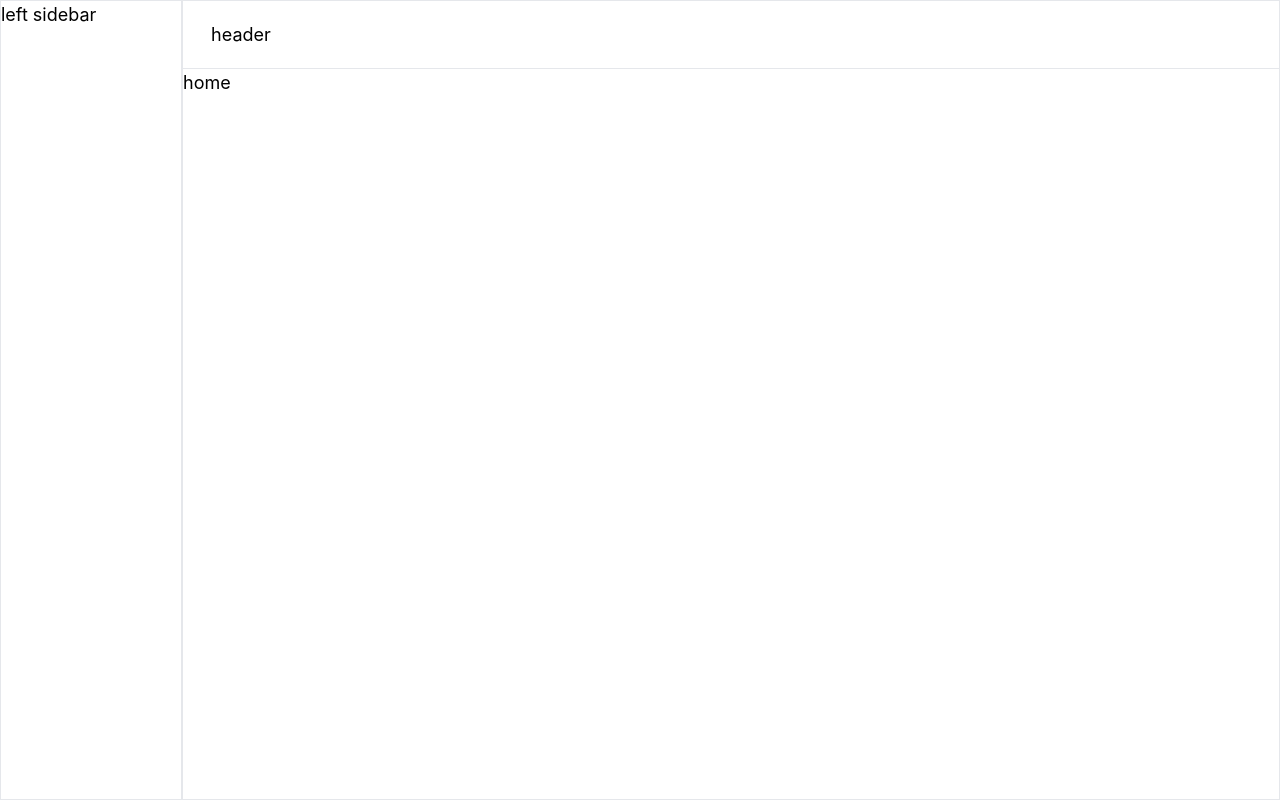
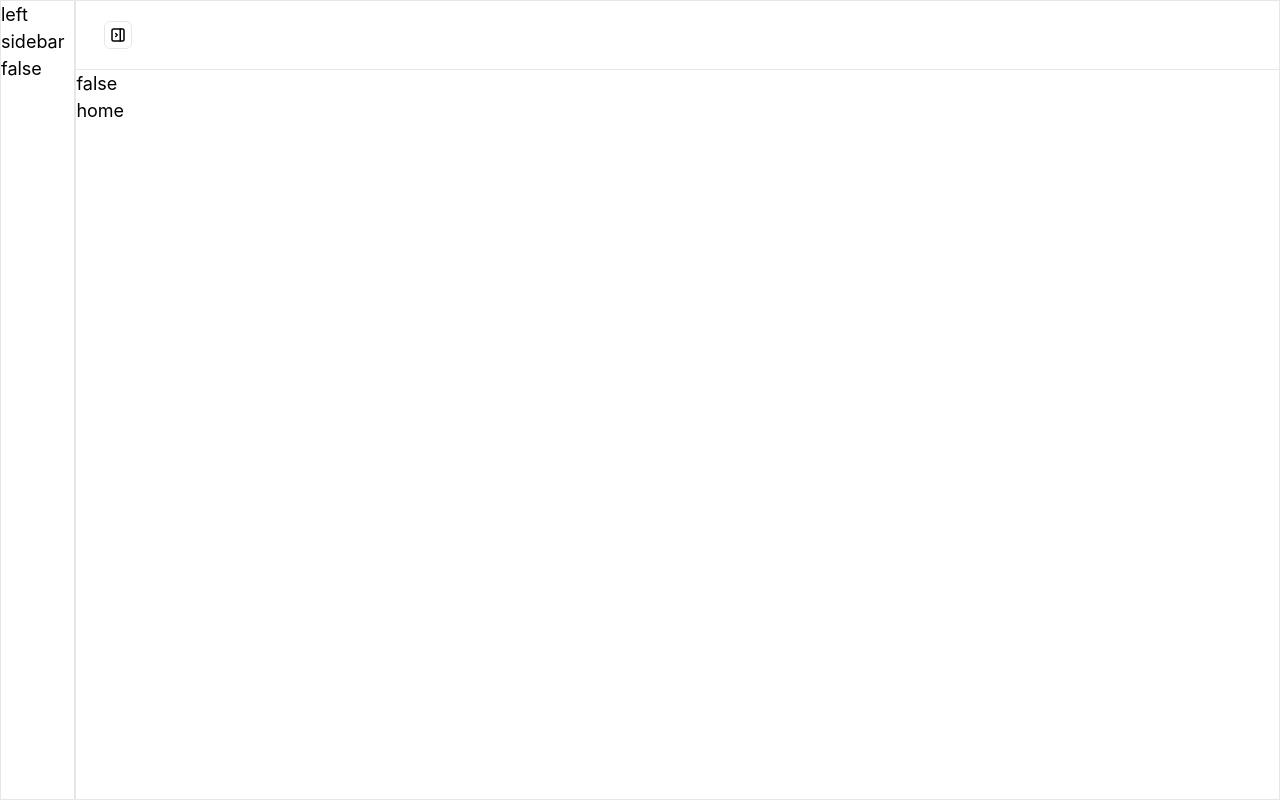
Before and after one commit to dangdinhtai0001/friday-project, a Vue app: page /overview in a window 1280 px wide. Built offline with nearby package versions, Linux system fonts and the light colour scheme.

Commit message:
feat: ibnitial action for layout

```diff
--- /dev/null
+++ b/src/components/atoms/ui/button/Button.vue
@@ -0,0 +1,26 @@
+<script setup lang="ts">
+import type { HTMLAttributes } from 'vue'
+import { Primitive, type PrimitiveProps } from 'radix-vue'
+import { type ButtonVariants, buttonVariants } from '.'
+import { cn } from '@/composables/utils'
+
+interface Props extends PrimitiveProps {
+  variant?: ButtonVariants['variant']
+  size?: ButtonVariants['size']
+  class?: HTMLAttributes['class']
+}
+
+const props = withDefaults(defineProps<Props>(), {
+  as: 'button'
+})
+</script>
+
+<template>
+  <Primitive
+    :as="as"
+    :as-child="asChild"
+    :class="cn(buttonVariants({ variant, size }), props.class)"
+  >
+    <slot />
+  </Primitive>
+</template>
--- /dev/null
+++ b/src/components/atoms/ui/button/index.ts
@@ -0,0 +1,35 @@
+import { type VariantProps, cva } from 'class-variance-authority'
+
+export { default as Button } from './Button.vue'
+
+export const buttonVariants = cva(
+  'inline-flex items-center justify-center whitespace-nowrap rounded-md text-sm font-medium ring-offset-background transition-colors focus-visible:outline-none focus-visible:ring-2 focus-visible:ring-ring focus-visible:ring-offset-2 disabled:pointer-events-none disabled:opacity-50',
+  {
+    variants: {
+      variant: {
+        default: 'bg-primary text-primary-foreground hover:bg-primary/90',
+        destructive:
+          'bg-destructive text-destructive-foreground hover:bg-destructive/90',
+        outline:
+          'border border-input bg-background hover:bg-accent hover:text-accent-foreground',
+        secondary:
+          'bg-secondary text-secondary-foreground hover:bg-secondary/80',
+        ghost: 'hover:bg-accent hover:text-accent-foreground',
+        link: 'text-primary underline-offset-4 hover:underline',
+      },
+      size: {
+        default: 'h-10 px-4 py-2',
+        xs: 'h-7 rounded px-2',
+        sm: 'h-9 rounded-md px-3',
+        lg: 'h-11 rounded-md px-8',
+        icon: 'h-10 w-10',
+      },
+    },
+    defaultVariants: {
+      variant: 'default',
+      size: 'default',
+    },
+  },
+)
+
+export type ButtonVariants = VariantProps<typeof buttonVariants>
--- /dev/null
+++ b/src/layouts/dashboard/config.ts
@@ -0,0 +1,3 @@
+export const SIDEBAR_STATE_COLLAPSED = 'collapsed'
+export const LEFT_SIDEBAR_WIDTH_COLLAPSED = '80px'
+export const LEFT_SIDEBAR_WIDTH_EXPANDED = '212px'
--- /dev/null
+++ b/src/layouts/dashboard/header/index.vue
@@ -0,0 +1,49 @@
+<template>
+  <div class="app-header flex border-b px-28 py-20">
+    <Button
+      ref="menuButtonRef"
+      class="border flex rounded-8 w-28 h-28 p-4 gap-4"
+      @click="handleOnClickMenuButton"
+    >
+      <icon-layout-sidebar-right-collapse class="w-20 h-20 rounded-8" />
+    </Button>
+  </div>
+</template>
+
+<script lang="ts" setup>
+import { inject, ref } from 'vue'
+import { useMotion, type MotionVariants } from '@vueuse/motion'
+import { Button } from '@/components/atoms/ui/button'
+import IconLayoutSidebarRightCollapse from '@/assets/icons/IconLayoutSidebarRightCollapse.svg'
+import { SIDEBAR_STATE_COLLAPSED } from '../config'
+const menuButtonRef = ref<HTMLElement>()
+
+const variants: MotionVariants<string> = {
+  initial: {
+    rotate: 0
+  },
+  'rotate-180': {
+    rotate: 180
+  },
+  'rotate-0': {
+    rotate: 0
+  }
+}
+
+// Get the variant from target motion instance.
+const { apply } = useMotion(menuButtonRef, variants)
+
+const isCollapsed = inject(SIDEBAR_STATE_COLLAPSED)
+const collapseState = ref(isCollapsed)
+
+const handleOnClickMenuButton = async () => {
+  // Cập nhật trạng thái trước
+  collapseState.value = !collapseState.value
+
+  // Xác định lớp CSS để áp dụng
+  const rotationClass = collapseState.value ? 'rotate-180' : 'rotate-0'
+
+  // Chờ animation thực thi
+  await apply(rotationClass)
+}
+</script>
--- a/src/layouts/dashboard/index.vue
+++ b/src/layouts/dashboard/index.vue
@@ -1,10 +1,10 @@
 <template>
   <div class="app-main h-screen w-screen flex f-text-regular-14">
-    <div class="left-sidebar w-[212px] h-full border">left sidebar</div>
-
+    <left-sidebar />
     <div class="border flex flex-col w-full h-full">
-      <div class="app-header border-b px-28 py-20">header</div>
+      <Header />
       <div class="app-content overflow-auto">
+        {{ isCollapsed }}
         <router-view v-slot="{ Component, route }">
           <div v-motion ref="target">
             <component :is="Component" :key="route.path" />
@@ -16,12 +16,17 @@
 </template>
 
 <script lang="ts" setup>
-import { watch, ref } from 'vue'
+import { watch, ref, provide } from 'vue'
 import { useRoute } from 'vue-router'
 import { useMotion } from '@vueuse/motion'
 import type { MotionVariants } from '@vueuse/motion'
 
+import Header from './header/index.vue'
+import LeftSidebar from './left-sidebar/index.vue'
+import { SIDEBAR_STATE_COLLAPSED } from './config'
+
 const target = ref<HTMLElement>()
+const isCollapsed = ref<boolean>(false)
 
 const variants: MotionVariants<string> = {
   initial: {
@@ -33,7 +38,6 @@ const variants: MotionVariants<string> = {
     opacity: 1
   }
 }
-// Get the variant from target motion instance.
 const { apply } = useMotion(target, variants)
 
 const route = useRoute()
@@ -42,4 +46,6 @@ watch(route, async (_) => {
   await apply('initial')
   await apply('enter')
 })
+
+provide(SIDEBAR_STATE_COLLAPSED, isCollapsed)
 </script>
--- /dev/null
+++ b/src/layouts/dashboard/left-sidebar/index.vue
@@ -0,0 +1,34 @@
+<template>
+  <div class="left-sidebar h-full border" ref="containerRef">left sidebar {{ isCollapsed }}</div>
+</template>
+
+<script lang="ts" setup>
+import { inject, ref, watch } from 'vue'
+import { SIDEBAR_STATE_COLLAPSED } from '../config'
+import { useMotion, type MotionVariants } from '@vueuse/motion'
+
+const isCollapsed = inject(SIDEBAR_STATE_COLLAPSED)
+
+const containerRef = ref<HTMLElement>()
+
+const variants: MotionVariants<string> = {
+  initial: {
+    width: '80px'
+  },
+  collapsed: {
+    width: '212px'
+  },
+  expanded: {
+    width: '80px'
+  }
+}
+const { apply } = useMotion(containerRef, variants)
+
+watch(isCollapsed, async (newVal) => {
+  if (newVal) {
+    await apply('collapsed')
+  } else {
+    await apply('expanded')
+  }
+})
+</script>
```
Also changed, not shown: components.json, src/assets/icons/IconLayoutSidebarRightCollapse.svg (added), src/composables/utils.ts (renamed from src/utils.ts), 1 other file (tests, documents, lock files or other folders).
